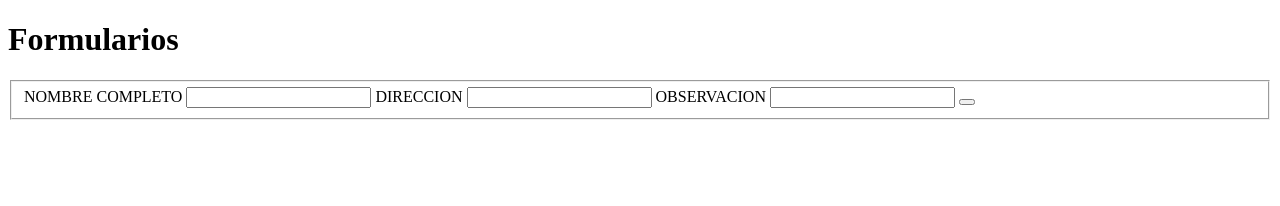
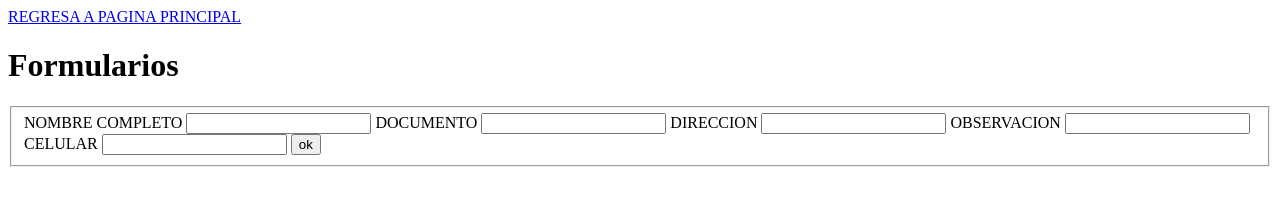
Before and after one commit to mateoestiven/curriculum, a plain HTML site: page html/form.html in a window 1280 px wide. Drawn offline with Linux system fonts and the light colour scheme.

Commit message:
add new file

```diff
--- a/css/style.css
+++ b/css/style.css
@@ -7,20 +7,20 @@ img{
     height: 200px; /* Alto de la imagen */
 }
 tr:hover{
-    background-color: brown;
+    background-color: rgb(236, 11, 11);
 }
 
 input {
     border-radius: 3px ;
-    border: 3px solid greenyellow;
-    background-color: red;
+    border: 3px solid rgb(61, 61, 60);
+    background-color: rgb(204, 183, 183);
 }
 
 .inputcolor{
-    background-color: blue;
+    background-color: rgb(183, 183, 209);
 }
 
 #contraseña{
-    background-color: aqua;/*color de fondo de la caja*/
+    background-color: rgb(170, 199, 199);/*color de fondo de la caja*/
     color: rgb(0, 0, 0);/*color de la letra*/
 }
--- a/html/form.html
+++ b/html/form.html
@@ -7,10 +7,14 @@
     <title>Document</title>
 </head>
 <body>
+    <a href="../index.html">REGRESA A PAGINA PRINCIPAL</a>
     <h1>Formularios</h1>
     <form action="">
         <fieldset>
             <label for="">NOMBRE COMPLETO</label>
+            <input type="text">
+
+            <label for="">DOCUMENTO</label>
             <input type="text">
 
             <label for="">DIRECCION</label>
@@ -19,7 +23,10 @@
             <label for="">OBSERVACION</label>
             <input type="text">
 
-            <button></button>
+            <label for="">CELULAR</label>
+            <input type="text">
+
+            <button>ok</button>
         </fieldset>
     </form>
 </body>
```
Also changed, not shown: html/subpagina.html (+1 -0 lines), html/tablas.html (+1 -0 lines), index.html (+16 -4 lines), 1 other file.
